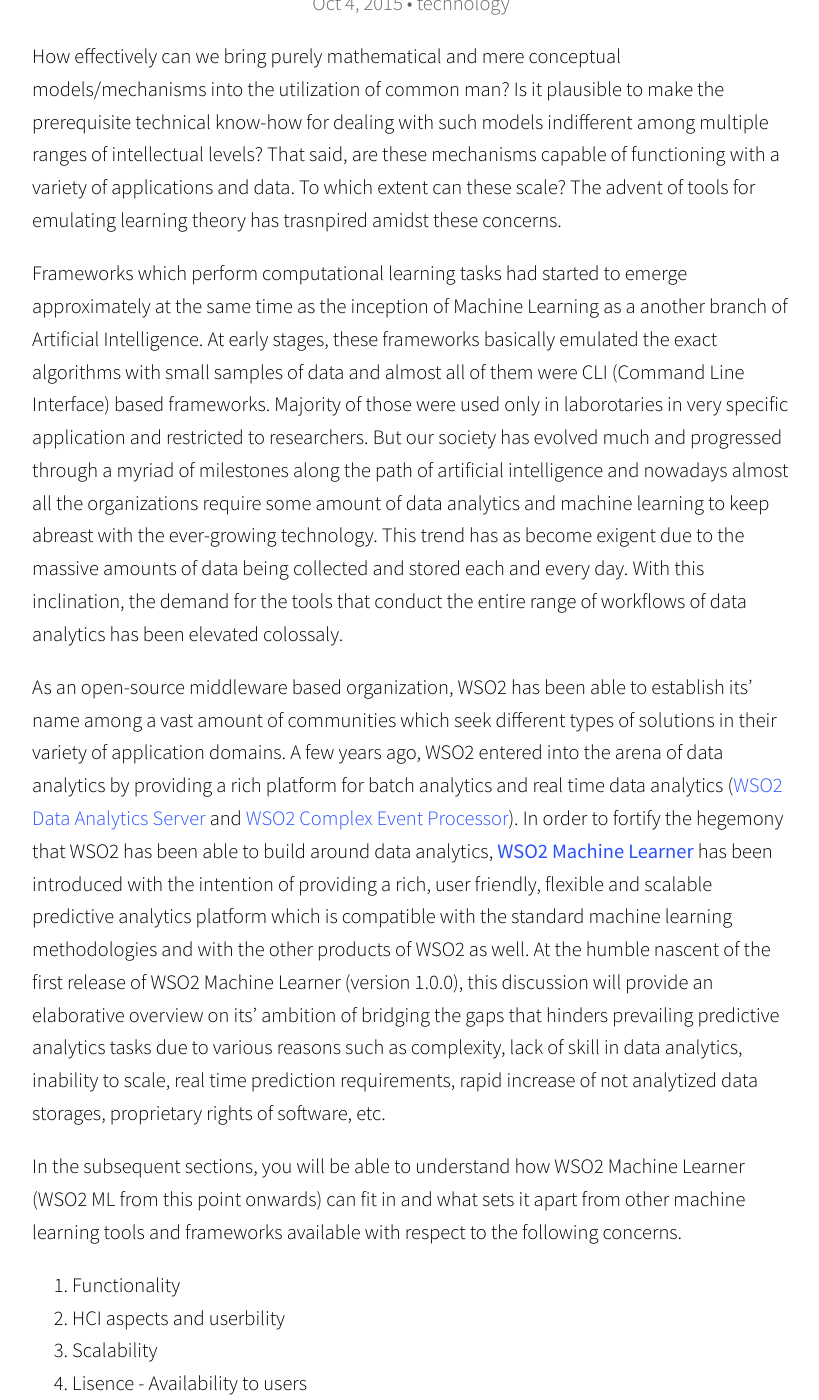
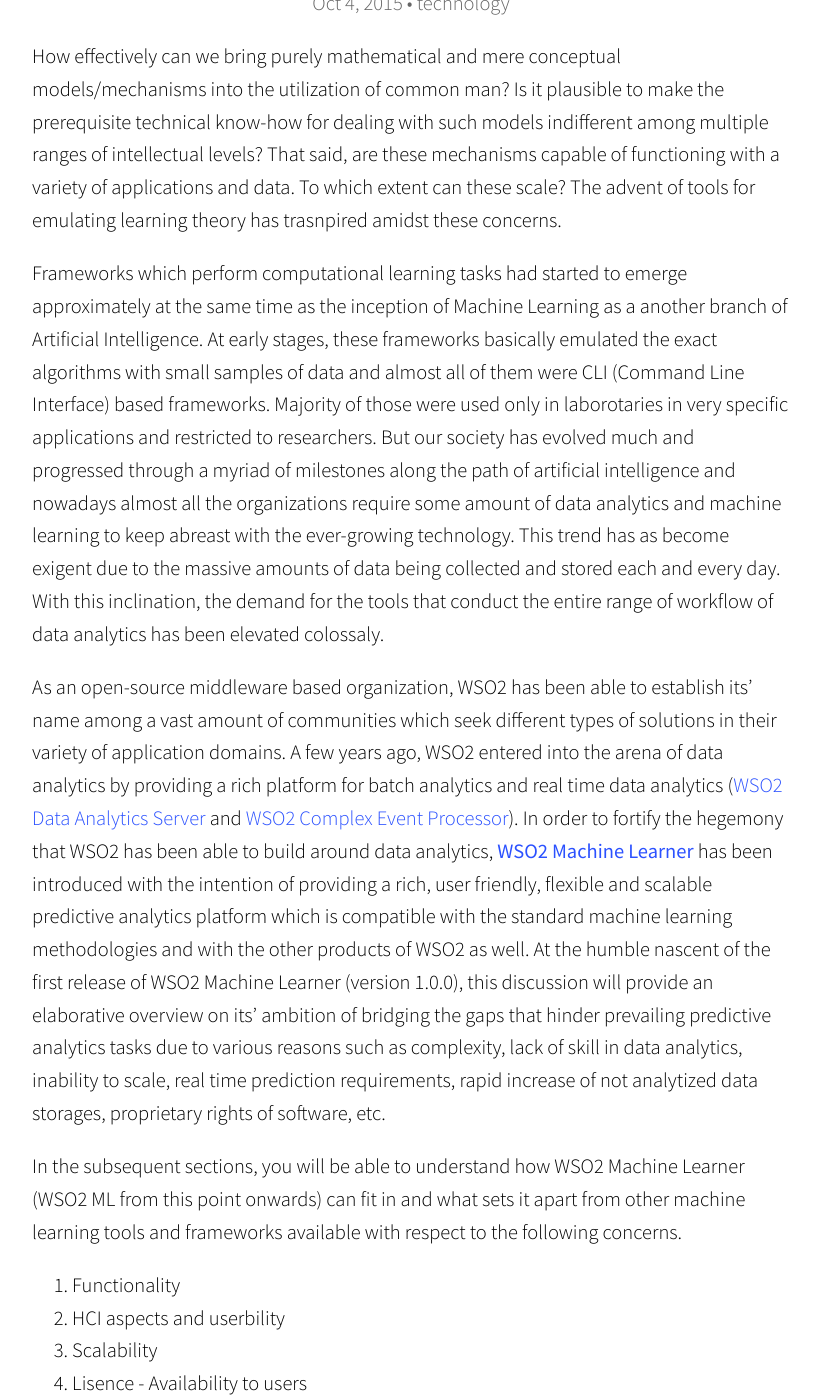
Before and after one commit to maheshakya/maheshakya.github.io, a Jekyll site: the page built from _posts/2015-10-04-to-bridge-the-gaps.markdown, in a window 1280 px wide and 1400 px high, scrolled down 519 px. Shown: the whole window, without its empty margins (229-1048 px from the left). Built offline with Jekyll 4.4.1, drawn with Linux system fonts in a browser that asks for light colours; nearby versions of some CDN libraries; some web fonts are replaced; comment, search, counter and statistics services are not loaded; some of the changed text lies outside the part shown.

Commit message:
Fixed typos in wso2 ml post 1

```diff
--- a/_posts/2015-10-04-to-bridge-the-gaps.markdown
+++ b/_posts/2015-10-04-to-bridge-the-gaps.markdown
@@ -10,15 +10,15 @@
 
 Frameworks which perform computational learning tasks had started to emerge approximately at the same time as the inception of Machine Learning as a another branch of Artificial Intelligence. At early stages,
 these frameworks basically emulated the exact algorithms with small samples of data and almost all of them were CLI (Command Line Interface) based frameworks. Majority of those were used only in laborotaries in
-very specific application and restricted to researchers. But our society has evolved much and progressed through a myriad of milestones along the path of artificial intelligence and nowadays almost all the organizations require some amount of
+very specific applications and restricted to researchers. But our society has evolved much and progressed through a myriad of milestones along the path of artificial intelligence and nowadays almost all the organizations require some amount of
 data analytics and machine learning to keep abreast with the ever-growing technology. This trend has as become exigent due to the massive amounts of data being collected and stored each and every day. With this inclination,
-the demand for the tools that conduct the entire range of workflows of data analytics has been elevated colossaly.
+the demand for the tools that conduct the entire range of workflow of data analytics has been elevated colossaly.
 
 As an open-source middleware based organization, WSO2 has been able to establish its' name among a vast amount of communities which seek different types of solutions in their variety of application domains. A few years ago,
 WSO2 entered into the arena of data analytics by providing a rich platform for batch analytics and real time data analytics ([WSO2 Data Analytics Server]() and [WSO2 Complex Event Processor](http://wso2.com/products/complex-event-processor/)). In order to fortify the
 hegemony that WSO2 has been able to build around data analytics, [**WSO2 Machine Learner**](http://wso2.com/products/machine-learner/) has been introduced with the intention of providing a rich, user friendly, flexible and scalable predictive analytics
 platform which is compatible with the standard machine learning methodologies and with the other products of WSO2 as well. At the humble nascent of the first release of WSO2 Machine Learner (version 1.0.0), this discussion will
-provide an elaborative overview on its' ambition of bridging the gaps that hinders prevailing predictive analytics tasks due to various reasons such as complexity, lack of skill in data analytics, inability to scale, real time prediction requirements, rapid increase of not analytized data storages, proprietary rights of software, etc.
+provide an elaborative overview on its' ambition of bridging the gaps that hinder prevailing predictive analytics tasks due to various reasons such as complexity, lack of skill in data analytics, inability to scale, real time prediction requirements, rapid increase of not analytized data storages, proprietary rights of software, etc.
 
 In the subsequent sections, you will be able to understand how WSO2 Machine Learner (WSO2 ML from this point onwards) can fit in and what sets it apart from other machine learning
 tools and frameworks available with respect to the following concerns.
```
Also changed, not shown: other parts of _posts/2015-10-04-to-bridge-the-gaps.markdown (+5 -5 lines), 6 other files.
